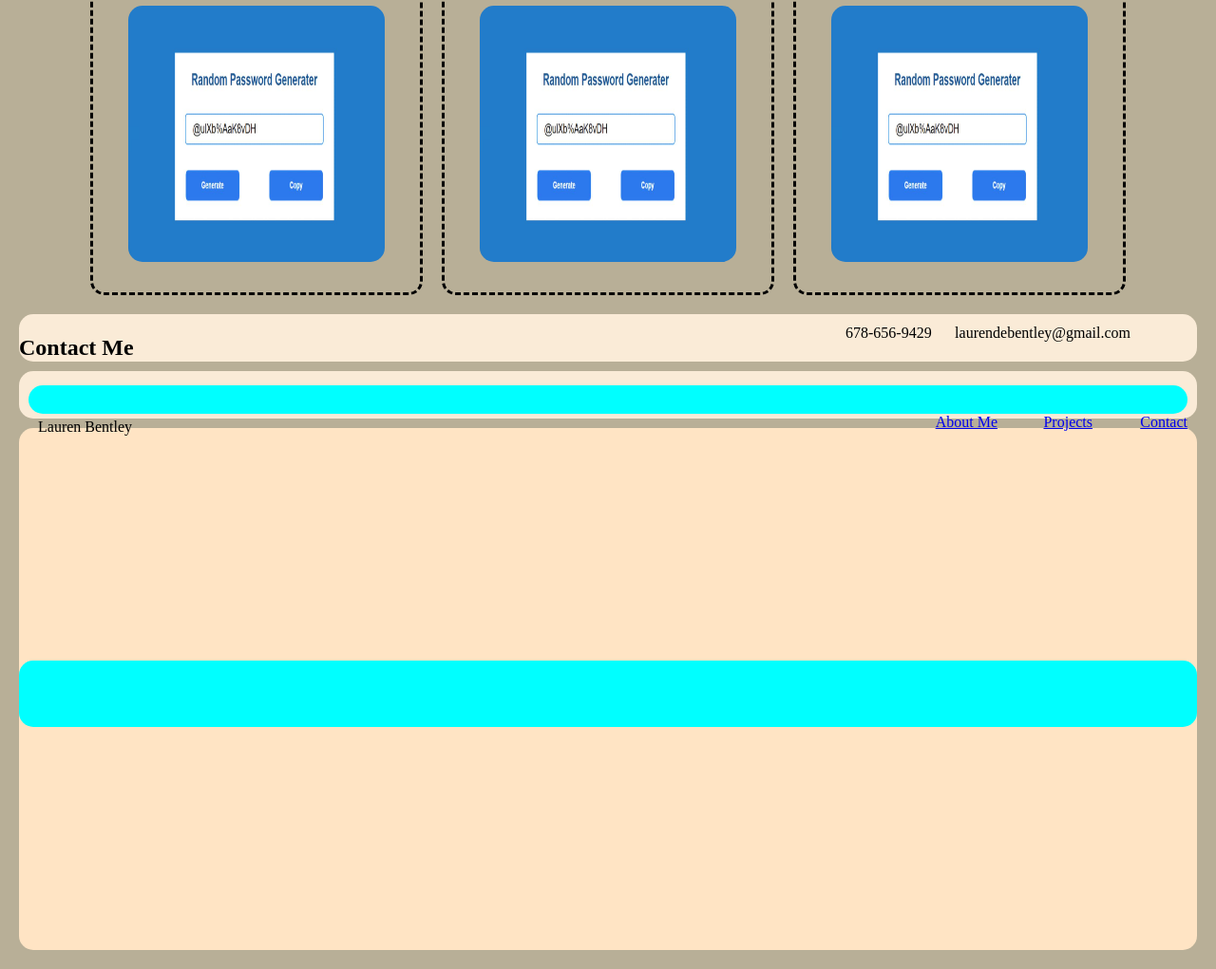
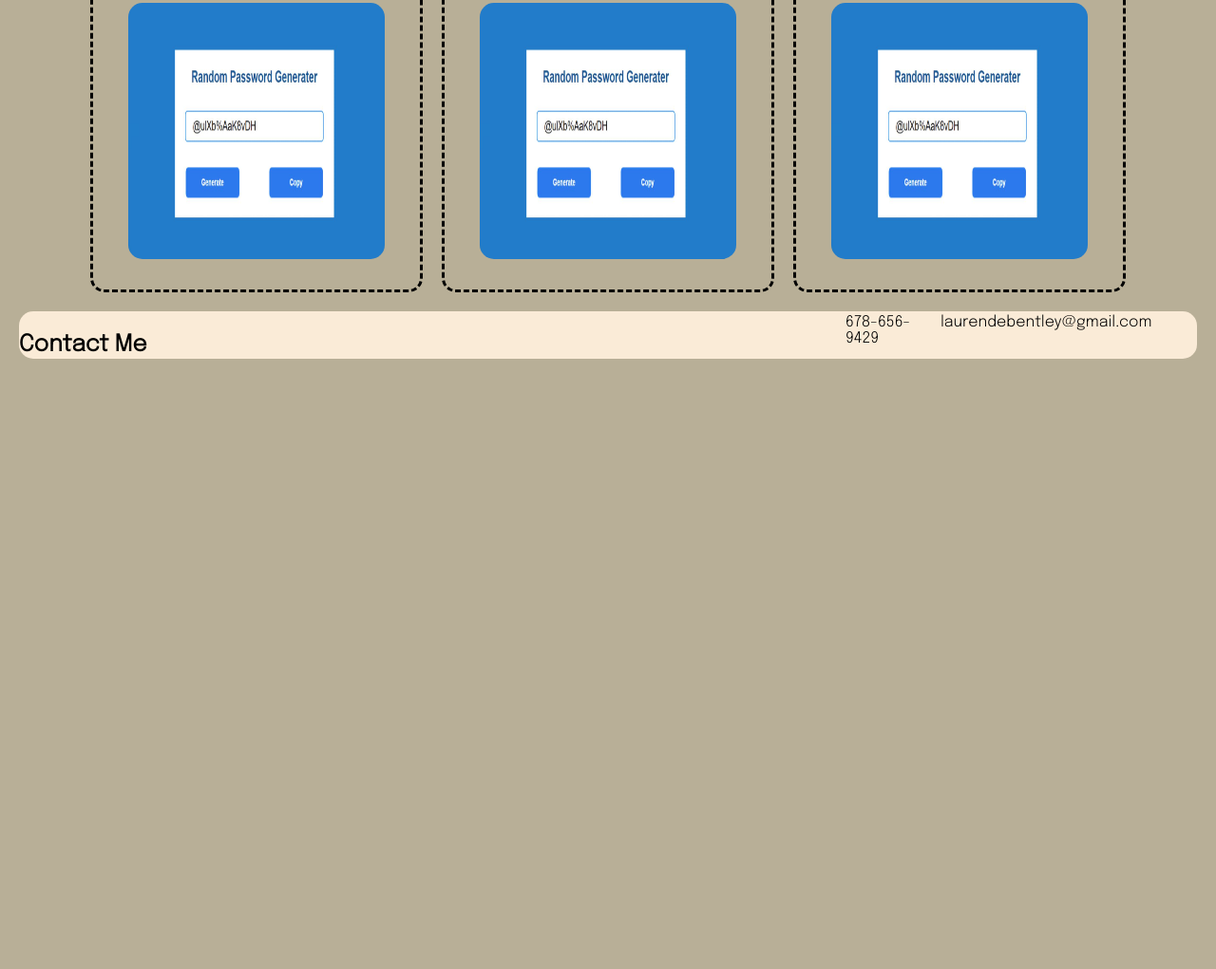
Before and after one commit to indwomt/Portfolio-Site, a plain HTML site: page index.html in a window 1280 px wide. Shown: the part 1434-2455 px from the top of the page at 95% size. After the commit the page ends 1839 px from the top, so only its background shows below. Drawn offline with Linux system fonts and the light colour scheme.

Commit message:
added scroll feature

```diff
--- a/index.html
+++ b/index.html
@@ -6,6 +6,9 @@
     <meta name="viewport" content="width=device-width, initial-scale=1.0">
     <title>Lauren Bentley</title>
     <link rel="stylesheet" href="style.css">
+    <link rel="preconnect" href="https://fonts.googleapis.com">
+    <link rel="preconnect" href="https://fonts.gstatic.com" crossorigin>
+    <link href="https://fonts.googleapis.com/css2?family=Epilogue:wght@300&display=swap" rel="stylesheet">
 </head>
 <body>
 
@@ -16,9 +19,9 @@
     </div>
     <div class="navLinks">
         <ul>
-            <li><a href="#">About</a></li>
-            <li><a href="#">Projects</a></li>
-            <li><a href="#">Contact</a></li>
+            <li><a href="#About">About</a></li>
+            <li><a href="#Projects">Projects</a></li>
+            <li><a href="#Contact">Contact</a></li>
         </ul>
     </div>
    </nav>
@@ -36,7 +39,7 @@
    <section class="aboutMe" id="About">
     <div class="aboutMeText">
         <h2>About Me</h2>
-        <p>Park ranger, historian, software developer.</p>
+        <p>Former park ranger turned software engineer.</p>
     </div>
     <div class="aboutMeSkills">
         <h1 class="skillsTitle"> Skills</h1>
@@ -82,7 +85,7 @@
 
 
 
-    <footer class="Contact">
+    <footer id="Contact" class="Contact">
         <div class="contactPlate">
             <h2>Contact Me</h2>
         </div>
@@ -95,25 +98,5 @@
     </footer>
 
 
-
-
-
-    <nav class="navbar">
-        <div class="container">
-            <div class="nameplate">Lauren Bentley</div>
-            <ul class="navbarlinks">
-                <li><a href="#">About Me</a></li>
-                <li><a href="#">Projects</a></li>
-                <li><a href="#">Contact</a></li>
-            </ul>
-        </div>
-    </nav>
-
-    <header class="header">
-        <div class="container">
-
-        </div>
-    </header>
-
 </body>
 </html>
--- a/style.css
+++ b/style.css
@@ -15,6 +15,7 @@ body {
     margin-top: 20px;
     background-color: rgb(184, 175, 151);
     box-shadow: 20px;
+    font-family: 'Epilogue', sans-serif;
 }
 
 
@@ -226,44 +227,14 @@ li {
    align-items: center;
  }
 
-.container {
-    display: flex;
-    flex-direction: row;
-    height: 70px;
-    background-color: aqua;
-    align-items: center;
-    align-content: space-between;
-    width: 100%;
+ /* ---------------------------Media Queries----------------- */
+
+ html {
+	scroll-behavior: smooth;
 }
 
-.navbarlinks {
-display: flex;
+@media screen and (prefers-reduced-motion: reduce) {
+	html {
+		scroll-behavior: auto;
+	}
 }
-.nameplate {
-    margin: 10px;
-}
-
-
-.navbarlinks li {
-    margin-left: 20px;
-    list-style: none;
-    justify-content: flex-end;
-    display: flex;
-}
-
-.navbar {
-    width: 100%;
-    display: flex;
-}
-
-.container ul {
-    justify-content: flex-end;
-}
-
-.navbar .container {
-    display: flex;
-    justify-content: space-between;
-    align-items:center;
-    height: 100%;
-    flex-wrap: wrap;
-}
```
